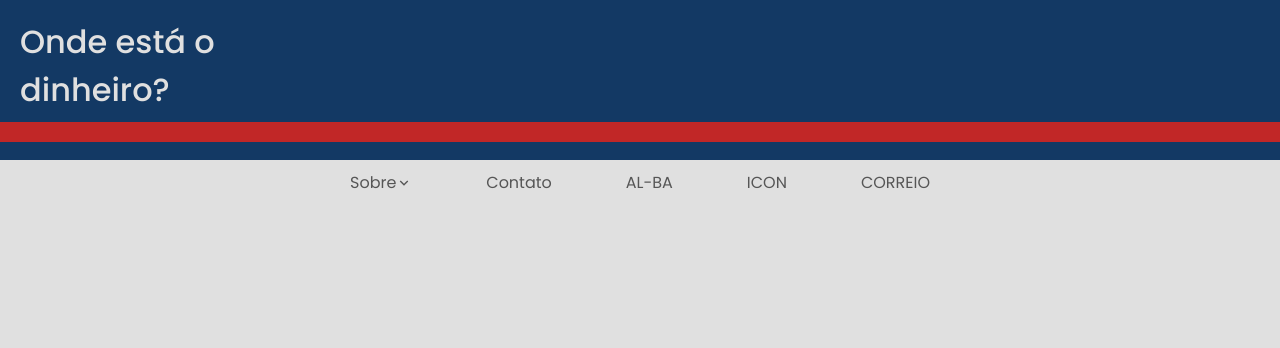
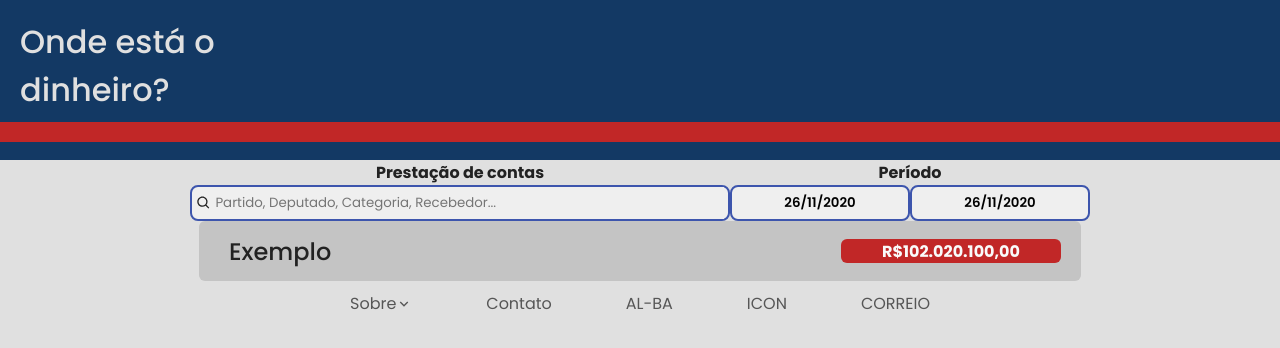
Before and after one commit to LucasAdorno/correio-alba, a React (Create React App) app: page /search in a window 1280 px wide. Shown: the top 348 px of the page. Built offline with nearby package versions, Linux system fonts and the light colour scheme; no server answers.

Commit message:
Criando Searchpage

```diff
--- /dev/null
+++ b/src/components/CnpjInf/styles.ts
@@ -0,0 +1,39 @@
+import styled from 'styled-components';
+
+export const Container = styled.div`
+  padding: 10px;
+  color: #333333;
+
+
+  .line-information {
+    display: flex;
+    align-items: center;
+    justify-content: center;
+  }
+
+  p, a {
+    padding-left: 10px;
+    font-size: 12px;
+    font-weight: 500;
+  }
+
+  .active {
+    font-weight: 900;
+    color: #60BC04;
+  }
+
+  .incress-weight {
+    font-weight: 900;
+  }
+
+  @media (min-width: 360px) {
+    .adress {
+      font-size: 10.6px;
+    }
+  }
+
+  @media (min-width: 360px) {
+        padding: 10px 10px 0 0;
+    }
+
+`;
--- /dev/null
+++ b/src/components/DataContainer/index.tsx
@@ -0,0 +1,49 @@
+import React, { MouseEvent } from 'react';
+
+import { Container } from './styles';
+
+const DataContainer: React.FC = () => {
+
+  const toggleClass = (event: MouseEvent) => {
+    event.preventDefault();
+    if (event.currentTarget.parentElement) {
+      event.currentTarget.parentElement.classList.toggle('active')
+    }
+  }
+
+  return (
+    <Container>
+      <div className='initial-bar' >
+        <div className="initial-header-bar" onClick={toggleClass}>
+          <h2>Exemplo</h2>
+          <div className="red-total-bar">
+            <h4>R$102.020.100,00</h4>
+          </div>
+        </div>
+        <div className="initial-content">
+          <div className="initial-content-line">
+            <a href="/partido/icon" className='highlight-text'> Teste </a>
+            <p>R$ 30.203.021,00</p>
+          </div>
+          <div className="initial-content-line">
+            <a href="/partido/icon" className='highlight-text'> Teste </a>
+            <p>R$ 30.203.021,00</p>
+          </div>
+          <div className="initial-content-line">
+            <a href="/partido/icon" className='highlight-text'> Teste </a>
+            <p>R$ 30.203.021,00</p>
+          </div>
+          <div className="initial-content-line">
+            <a href="/partido/icon" className='highlight-text'> Teste </a>
+            <p>R$ 30.203.021,00</p>
+          </div>
+          <a href="/partido/icon" className="link-page highlight-text">
+          Página da entidade
+        </a>
+        </div>
+      </div>
+    </Container>
+  );
+}
+
+export default DataContainer;
--- /dev/null
+++ b/src/components/DataContainer/styles.ts
@@ -0,0 +1,64 @@
+import styled from 'styled-components';
+
+export const Container = styled.div`
+  width: 98%;
+
+  .initial-bar {
+    height: 60px;
+    border-radius: 6px;
+    background: #D3D3D3;
+    overflow: hidden;
+    transition: all 0.4s;
+
+  }
+
+  .active {
+    height: 300px;
+  }
+
+  .initial-header-bar {
+    width: 100%;
+    height: 60px;
+
+    display: flex;
+    align-items: center;
+    justify-content: space-between;
+    padding: 10px 20px 10px 30px;
+    background: #C4C4C4;
+  }
+
+  .initial-header-bar h2 {
+    font-weight: 500;
+  }
+
+  .initial-header-bar .red-total-bar {
+    width: 220px;
+    height: 24px;
+    display: flex;
+    align-items: center;
+    justify-content: center;
+    border-radius: 6px;
+    background: #C12727;
+    color: #fafafa;
+  }
+
+  .initial-content {
+    display: flex;
+    flex-direction: column;
+    width: 100%;
+    padding: 14px;
+  }
+
+  .initial-content-line {
+    width: 100%;
+    display: flex;
+    align-items: center;
+    justify-content: space-between;
+  }
+
+  .link-page {
+    width: 100%;
+    margin-top: 30px;
+    text-align: right;
+  }
+`;
--- /dev/null
+++ b/src/components/InfoContainer/styles.ts
@@ -0,0 +1,15 @@
+import styled from "styled-components";
+
+export const Container = styled.div`
+
+  width: 98%;
+  padding: 10px;
+  background: #CFCFCF;
+  color: #333333;
+
+  .line-information {
+    display: flex;
+    justify-content: space-between;
+  }
+
+`;
--- /dev/null
+++ b/src/pages/Searchpage/index.tsx
@@ -0,0 +1,53 @@
+import React, { useEffect, useState } from "react";
+import SearchDiv from "../../components/SearchDiv";
+import { Container, Main } from "./styles";
+import api from "../../services/api";
+import CategoryChart from "../../components/CategoryChart";
+import DeputyChart from "../../components/DeputiesChart";
+import DataContainer from "../../components/DataContainer";
+
+export interface IParties {
+  name: string;
+  finalValue: number;
+  formatedFinalValue: string;
+  midValue: number;
+  formatedMidValue: string;
+}
+
+export interface IDeputies {
+  name: string;
+  values: string[];
+  finalValue: number;
+  formatedFinalValue: string;
+  deputyCategory: string[];
+}
+
+export interface IData {
+  totalDeputies: IDeputies[];
+  totalParties: IParties[];
+  totalCategories: IParties[];
+  topFiveDeputies: IDeputies[];
+  topFiveParties: IParties[];
+  topFiveCategories: IParties[];
+}
+
+const Homepage: React.FC = () => {
+  const [fullData, setFullData] = useState<IData>();
+
+  useEffect(() => {
+    api.get("/results").then((response) => {
+      const { data } = response;
+
+      setFullData(data);
+    });
+  }, []);
+
+  return (
+    <Container>
+      <SearchDiv />
+      <DataContainer />
+    </Container>
+  );
+};
+
+export default Homepage;
--- /dev/null
+++ b/src/pages/Searchpage/styles.ts
@@ -0,0 +1,27 @@
+import styled from "styled-components";
+
+export const Container = styled.div`
+  width: 100%;
+  max-width: 900px;
+
+  margin: 0 auto;
+
+  display: flex;
+  flex-direction: column;
+  align-items: center;
+
+  h1 {
+    color: #111;
+  }
+`;
+
+export const Main = styled.div`
+  width: 100%;
+
+  margin: 40px 0;
+
+  display: flex;
+  flex-direction: column;
+  align-items: center;
+  justify-content: center;
+`;
--- a/src/routes.tsx
+++ b/src/routes.tsx
@@ -1,6 +1,7 @@
 import React from 'react';
 import {Switch, Route} from 'react-router-dom'
 import Homepage from './pages/Homepage';
+import Searchpage from './pages/Searchpage';
 
 // import { Container } from './styles';
 
@@ -8,6 +9,7 @@ const Routes: React.FC = () => {
   return (
     <Switch>
       <Route exact path='/' component={Homepage} />
+      <Route exact path='/search' component={Searchpage} />
     </Switch>
   );
 }
```
Also changed, not shown: src/components/CnpjInf/index.tsx (added, +26 -0 lines), src/components/InfoContainer/index.tsx (added, +27 -0 lines).
